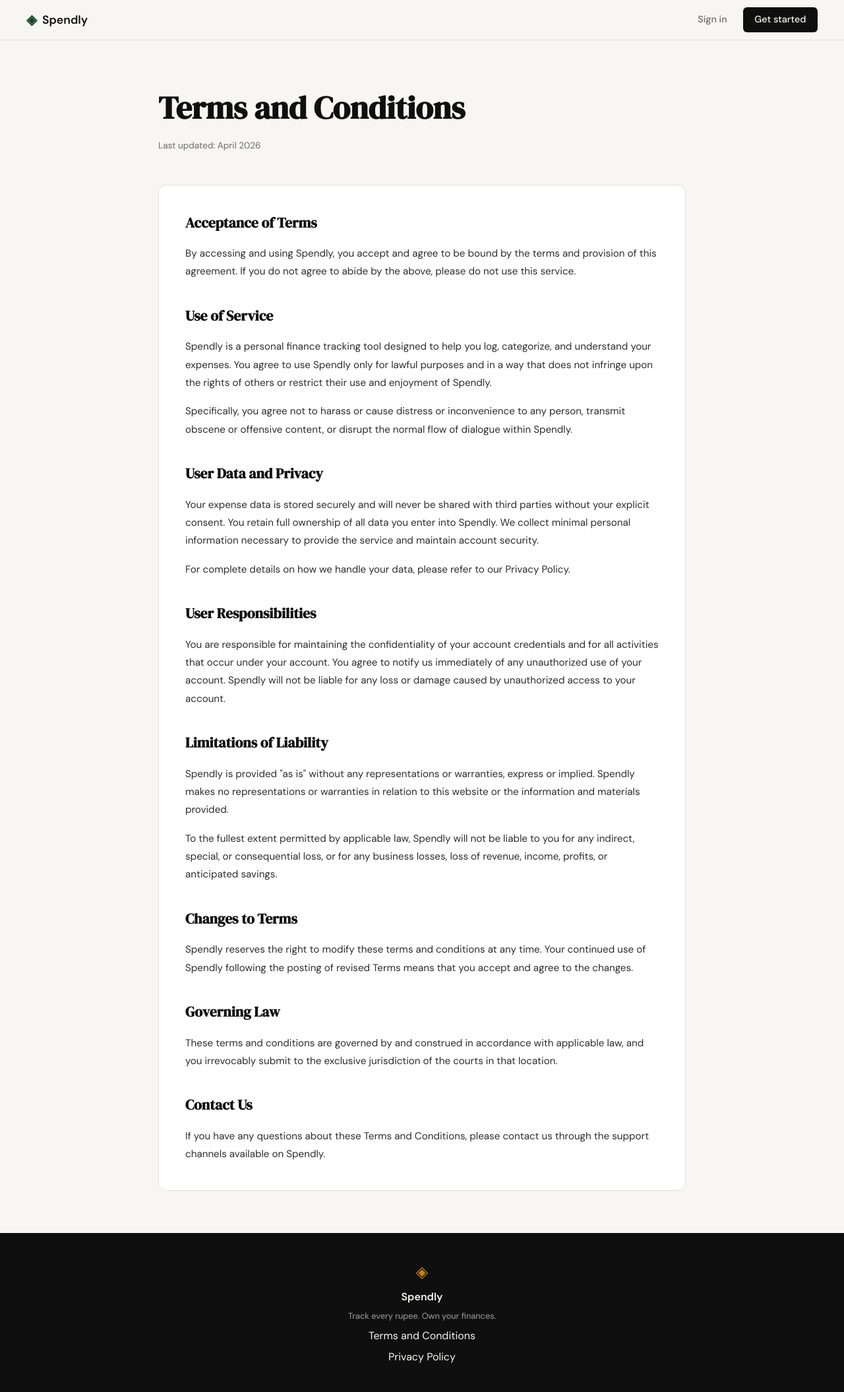
After one commit to Ashi743/PROJECT-EXPENSETRACKER, a Flask app: page /terms in a window 1280 px wide. The commit adds this page. Shown: the whole page at 66% size. Run offline with Flask 3, Linux system fonts and the light colour scheme.

Commit message:
landing: add terms and conditions page and route

```diff
--- a/app.py
+++ b/app.py
@@ -10,6 +10,11 @@ app = Flask(__name__)
 @app.route("/")
 def landing():
     return render_template("landing.html")
+
+
+@app.route("/terms")
+def terms():
+    return render_template("terms.html")
 
 
 @app.route("/register")
--- a/static/css/style.css
+++ b/static/css/style.css
@@ -369,6 +369,63 @@ a { color: inherit; text-decoration: none; }
 }
 
 /* ------------------------------------------------------------------ */
+/* Terms and conditions page                                           */
+/* ------------------------------------------------------------------ */
+
+.terms-section {
+    padding: 4rem 2rem;
+    background: var(--paper);
+}
+
+.terms-inner {
+    max-width: 800px;
+    margin: 0 auto;
+}
+
+.terms-title {
+    font-family: var(--font-display);
+    font-size: clamp(2rem, 4vw, 3rem);
+    color: var(--ink);
+    margin-bottom: 0.5rem;
+}
+
+.terms-updated {
+    font-size: 0.85rem;
+    color: var(--ink-muted);
+    margin-bottom: 3rem;
+}
+
+.terms-content {
+    background: var(--paper-card);
+    border: 1px solid var(--border);
+    border-radius: var(--radius-md);
+    padding: 2.5rem;
+}
+
+.terms-content h2 {
+    font-family: var(--font-display);
+    font-size: 1.35rem;
+    color: var(--ink);
+    margin-top: 2.25rem;
+    margin-bottom: 1rem;
+}
+
+.terms-content h2:first-child {
+    margin-top: 0;
+}
+
+.terms-content p {
+    font-size: 0.95rem;
+    color: var(--ink-soft);
+    line-height: 1.8;
+    margin-bottom: 1rem;
+}
+
+.terms-content p:last-of-type {
+    margin-bottom: 0;
+}
+
+/* ------------------------------------------------------------------ */
 /* Auth pages                                                          */
 /* ------------------------------------------------------------------ */
 
--- a/templates/base.html
+++ b/templates/base.html
@@ -34,7 +34,7 @@
             <span class="brand-icon">◈</span>
             <span class="footer-name">Spendly</span>
             <p class="footer-copy">Track every rupee. Own your finances.</p>
-            <a href="#">Terms and Conditions</a>
+            <a href="{{ url_for('terms') }}">Terms and Conditions</a>
             <a href="#">Privacy Policy</a>
         </div>
     </footer>
--- /dev/null
+++ b/templates/terms.html
@@ -0,0 +1,43 @@
+{% extends "base.html" %}
+
+{% block title %}Terms and Conditions — Spendly{% endblock %}
+
+{% block content %}
+
+<section class="terms-section">
+    <div class="terms-inner">
+        <h1 class="terms-title">Terms and Conditions</h1>
+        <p class="terms-updated">Last updated: April 2026</p>
+
+        <div class="terms-content">
+            <h2 class="terms-heading">Acceptance of Terms</h2>
+            <p>By accessing and using Spendly, you accept and agree to be bound by the terms and provision of this agreement. If you do not agree to abide by the above, please do not use this service.</p>
+
+            <h2 class="terms-heading">Use of Service</h2>
+            <p>Spendly is a personal finance tracking tool designed to help you log, categorize, and understand your expenses. You agree to use Spendly only for lawful purposes and in a way that does not infringe upon the rights of others or restrict their use and enjoyment of Spendly.</p>
+            <p>Specifically, you agree not to harass or cause distress or inconvenience to any person, transmit obscene or offensive content, or disrupt the normal flow of dialogue within Spendly.</p>
+
+            <h2 class="terms-heading">User Data and Privacy</h2>
+            <p>Your expense data is stored securely and will never be shared with third parties without your explicit consent. You retain full ownership of all data you enter into Spendly. We collect minimal personal information necessary to provide the service and maintain account security.</p>
+            <p>For complete details on how we handle your data, please refer to our Privacy Policy.</p>
+
+            <h2 class="terms-heading">User Responsibilities</h2>
+            <p>You are responsible for maintaining the confidentiality of your account credentials and for all activities that occur under your account. You agree to notify us immediately of any unauthorized use of your account. Spendly will not be liable for any loss or damage caused by unauthorized access to your account.</p>
+
+            <h2 class="terms-heading">Limitations of Liability</h2>
+            <p>Spendly is provided "as is" without any representations or warranties, express or implied. Spendly makes no representations or warranties in relation to this website or the information and materials provided.</p>
+            <p>To the fullest extent permitted by applicable law, Spendly will not be liable to you for any indirect, special, or consequential loss, or for any business losses, loss of revenue, income, profits, or anticipated savings.</p>
+
+            <h2 class="terms-heading">Changes to Terms</h2>
+            <p>Spendly reserves the right to modify these terms and conditions at any time. Your continued use of Spendly following the posting of revised Terms means that you accept and agree to the changes.</p>
+
+            <h2 class="terms-heading">Governing Law</h2>
+            <p>These terms and conditions are governed by and construed in accordance with applicable law, and you irrevocably submit to the exclusive jurisdiction of the courts in that location.</p>
+
+            <h2 class="terms-heading">Contact Us</h2>
+            <p>If you have any questions about these Terms and Conditions, please contact us through the support channels available on Spendly.</p>
+        </div>
+    </div>
+</section>
+
+{% endblock %}
```
